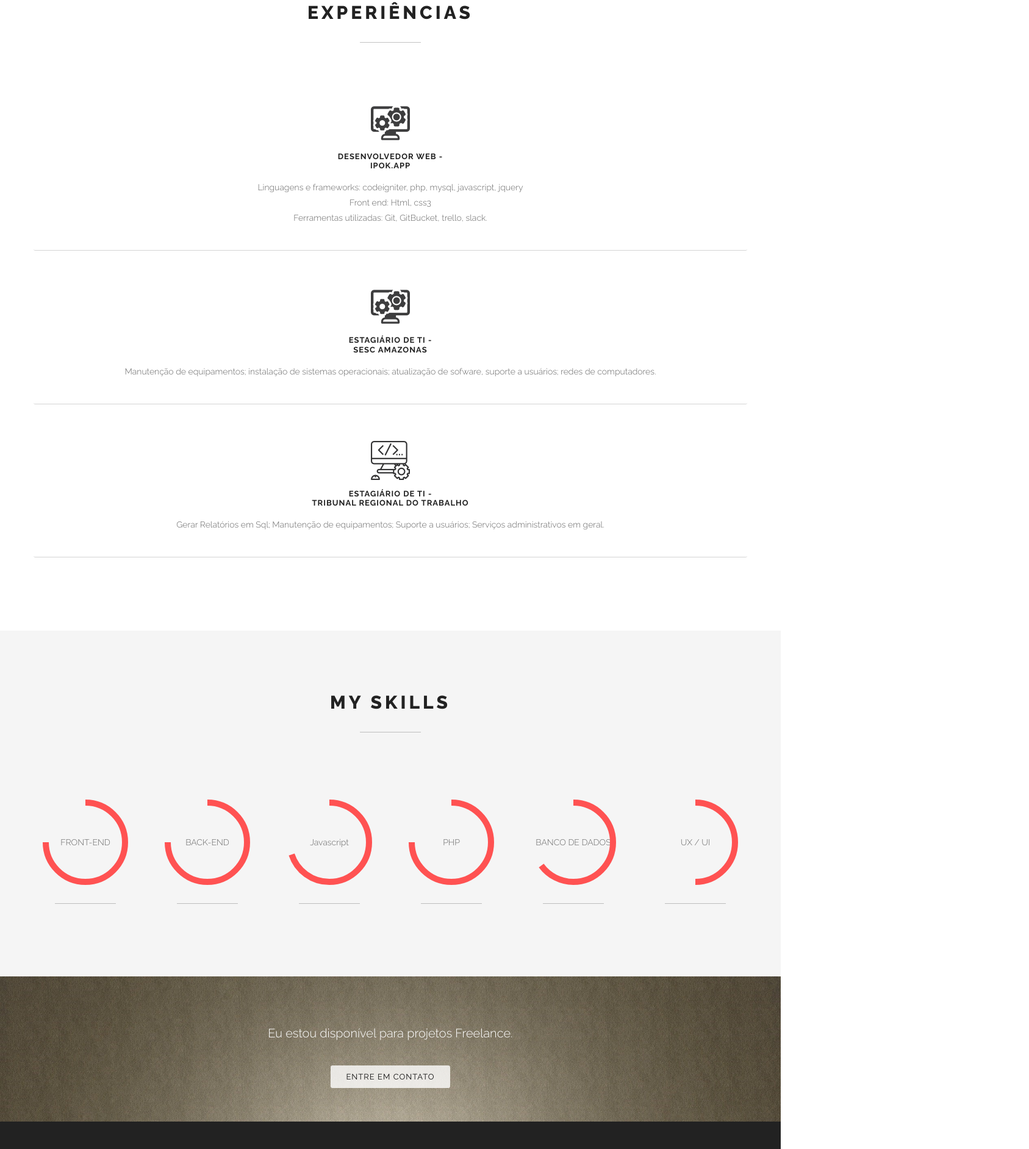
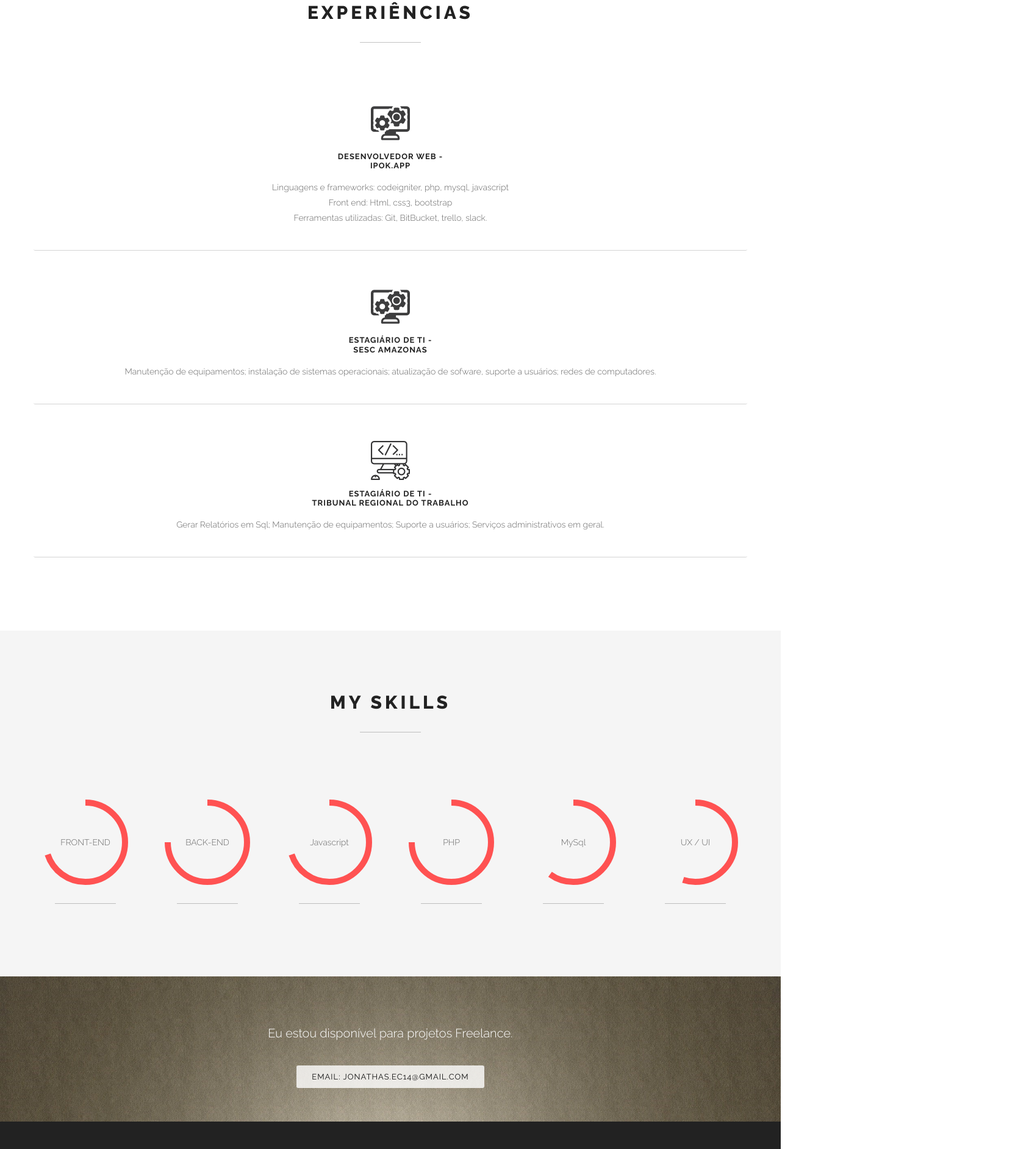
Before and after one commit to jhon27k/Jonathas, a plain HTML site: page index.html in a window 1280 px wide. Shown: the part 2037-3921 px from the top of the page at 61% size, 1687 px wide, since content can reach past the window. Drawn offline with Linux system fonts and the light colour scheme.

Commit message:
Correções textos.

```diff
--- a/index.html
+++ b/index.html
@@ -151,7 +151,7 @@
                             <span class=""><img src="assets/images/web.png"></span>
                         </div>
                         <div class="iconbox-text">
-                            <h3 class="iconbox-title">desenvolvedor Web - Fundação Paulo Feitosa</h3>
+                            <h3 class="iconbox-title">Desenvolvedor Web - Fundação Paulo Feitosa</h3>
 
                             <div class="iconbox-desc">
                                 Curso de 320 Horas com foco em Front-End - HTML 5 | CSS 3 | JAVASCRIPT
@@ -290,11 +290,9 @@
                             <h3 class="iconbox-title">Desenvolvedor Web - <br>ipok.app</h3>
 
                             <div class="iconbox-desc">
-                                Linguagens e frameworks: codeigniter, php, mysql, javascript, jquery <br>
-                                Front end: Html, css3 <br>
-                                Ferramentas utilizadas: Git, GitBucket, trello, slack. <br>
-
-
+                                Linguagens e frameworks: codeigniter, php, mysql, javascript<br>
+                                Front end: Html, css3, bootstrap <br>
+                                Ferramentas utilizadas: Git, BitBucket, trello, slack. <br>
                             </div>
                         </div>
                     </div>
@@ -493,7 +491,7 @@
                 <div class="row">
 
                     <div class="col-sm-6 col-md-2 text-center">
-                        <span data-percent="75" class="chart easyPieChart" style="width: 140px; height: 140px; line-height: 140px;">
+                        <span data-percent="70" class="chart easyPieChart" style="width: 140px; height: 140px; line-height: 140px;">
                             <span class="skill">FRONT-END</span>
                             <div class="pfblock-line"></div>
                         </span>
@@ -524,15 +522,15 @@
                     </div>
 
                     <div class="col-sm-6 col-md-2 text-center">
-                        <span data-percent="65" class="chart easyPieChart" style="width: 140px; height: 140px; line-height: 140px;">
-                            <span class="skill">BANCO DE DADOS</span>
+                        <span data-percent="60" class="chart easyPieChart" style="width: 140px; height: 140px; line-height: 140px;">
+                              <span class="skill">MySql</span>
                             <div class="pfblock-line"></div>
                         </span>
 
                     </div>
 
                     <div class="col-sm-6 col-md-2 text-center">
-                        <span data-percent="50" class="chart easyPieChart" style="width: 140px; height: 140px; line-height: 140px;">
+                        <span data-percent="55" class="chart easyPieChart" style="width: 140px; height: 140px; line-height: 140px;">
                             <span class="skill">UX / UI</span>
                             <div class="pfblock-line"></div>
                         </span>
@@ -565,7 +563,7 @@
                 </div>
 
                 <div class="col-md-12 col-lg-12 calltoaction-btn wow slideInRight" data-wow-delay=".3s">
-                    <a href="#home" class="btn btn-lg">Entre em contato</a>
+                    <a class="btn btn-lg">Email: Jonathas.ec14@gmail.com</a>
                 </div>
 
             </div><!-- .row -->
```
